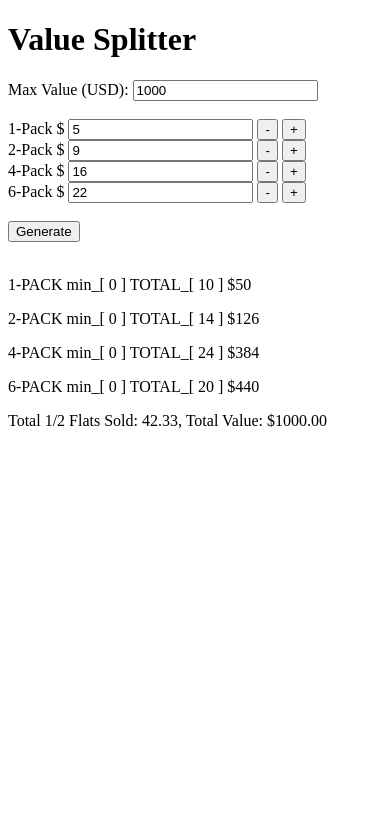
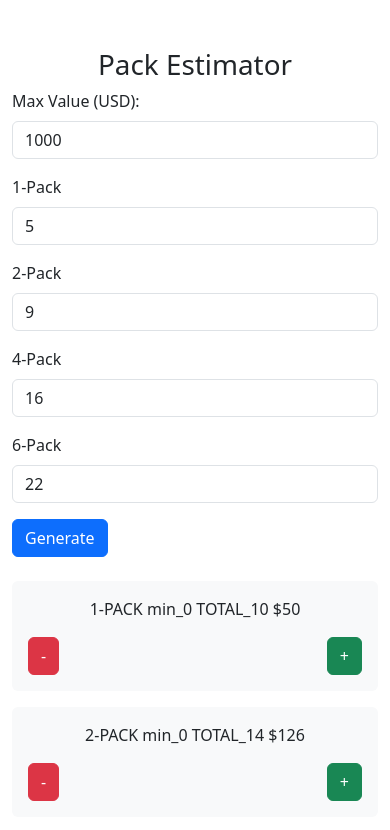
Before and after one commit to isaacdozier/pack-estimator, a plain HTML site: page index.html in a window 390 px wide. Both pictures are taken after a click on the button "Generate". Shown: the top 830 px of the page. Drawn offline with nearby package versions, Linux system fonts and the light colour scheme.

Commit message:
v0.3.0
mobile layout

```diff
--- a/index.html
+++ b/index.html
@@ -3,51 +3,54 @@
 <head>
   <meta charset="UTF-8">
   <meta name="viewport" content="width=device-width, initial-scale=1.0">
-  <title>Value Splitter</title>
+  <title>Pack Estimator</title>
+  <!-- Include Bootstrap CSS -->
+  <link rel="stylesheet" href="https://cdn.jsdelivr.net/npm/bootstrap@5.3.0/dist/css/bootstrap.min.css">
 </head>
 <body>
-  <h1>Value Splitter</h1>
+  <div class="container mt-5">
+    <h1 class="text-center">Pack Estimator</h1>
 
-  <label for="valueUSD">Max Value (USD):</label>
-  <input type="number" id="valueUSD" value="1000">
-  <br/>
-  <br/>
+    <div class="mb-3">
+      <label for="valueUSD" class="form-label">Max Value (USD):</label>
+      <input type="number" class="form-control" id="valueUSD" value="1000">
+    </div>
 
-  <!--<label for="organicSold">Organic Flats Sold:</label>
-  <input type="number" id="organicSold" value="25">
-  <br/>
-  <br/>-->
+    <div class="mb-3">
+      <div class="input-container">
+        <label for="packPrice1" class="form-label">1-Pack</label>
+        <input type="number" class="form-control" id="packPrice1" value="5">
+      </div>
+    </div>
 
-  <label for="packPrice1">1-Pack $</label>
-  <input type="number" id="packPrice1" value="5">
-  <button id="0" class="minusButton">-</button>
-  <button id="0" class="plusButton">+</button>
-  <br/>
+    <div class="mb-3">
+      <div class="input-container">
+        <label for="packPrice2" class="form-label">2-Pack</label>
+        <input type="number" class="form-control" id="packPrice2" value="9">
+      </div>
+    </div>
 
-  <label for="packPrice2">2-Pack $</label>
-  <input type="number" id="packPrice2" value="9">
-  <button id="1" class="minusButton">-</button>
-  <button id="1" class="plusButton">+</button>
-  <br/>
+    <div class="mb-3">
+      <div class="input-container">
+        <label for="packPrice4" class="form-label">4-Pack</label>
+        <input type="number" class="form-control" id="packPrice4" value="16">
+      </div>
+    </div>
 
-  <label for="packPrice4">4-Pack $</label>
-  <input type="number" id="packPrice4" value="16">
-  <button id="2" class="minusButton">-</button>
-  <button id="2" class="plusButton">+</button>
-  <br/>
+    <div class="mb-3">
+      <div class="input-container">
+        <label for="packPrice6" class="form-label">6-Pack</label>
+        <input type="USD" class="form-control" id="packPrice6" value="22">
+      </div>
+    </div>
 
-  <label for="packPrice6">6-Pack $</label>
-  <input type="number" id="packPrice6" value="22">
-  <button id="3" class="minusButton">-</button>
-  <button id="3" class="plusButton">+</button>
-  <br/>
-  <br/>
+    <button id="generate" class="btn btn-primary">Generate</button>
 
-  <button id="generate">Generate</button>
-  <br/>
-  <br/>
+    <div id="resultContainer" class="mt-4 text-center"></div>
+  </div>
 
-  <div id="resultContainer"></div>
+  <!-- Include Bootstrap JS (optional) -->
+  <script src="https://cdn.jsdelivr.net/npm/bootstrap@5.3.0/dist/js/bootstrap.bundle.min.js"></script>
 
   <script src="src.js"></script>
 </body>
--- a/src.js
+++ b/src.js
@@ -90,22 +90,45 @@ function displayPriceMap(arrayOfObjects) {
 
     for (var i = 0; i < arrayOfObjects.length; i++) {
         var item = arrayOfObjects[i];
-        var itemQTY = item.sold
-        var itemTotalValue = item.price * item.sold
+        var itemQTY = item.sold;
+        var itemTotalValue = item.price * item.sold;
         var itemText = item.qty + "-PACK " +
-                    "min_[ " + dS[i]  + " ] " +
-                    "TOTAL_[ " + itemQTY  + " ] " +
-                    "$" + itemTotalValue; // Format to two decimal places
-        var itemElement = document.createElement("p");
-        itemElement.textContent = itemText;
+                    "min_" + dS[i]  +
+                    " TOTAL_" + itemQTY  +
+                    " $" + itemTotalValue; // Format to two decimal places
+
+        var itemElement = document.createElement("div");
+        itemElement.classList.add("mb-3", "p-3", "bg-light", "rounded"); // Bootstrap classes
+
+        var resultText = document.createElement("p");
+        resultText.textContent = itemText;
+        itemElement.appendChild(resultText);
+
+        var buttonsContainer = document.createElement("div");
+        buttonsContainer.classList.add("d-flex", "justify-content-between", "align-items-center");
+
+        var minusButton = document.createElement("button");
+        minusButton.textContent = "-";
+        minusButton.classList.add("btn", "btn-danger", "minusButton");
+        minusButton.id = i.toString();
+        buttonsContainer.appendChild(minusButton);
+
+        var plusButton = document.createElement("button");
+        plusButton.textContent = "+";
+        plusButton.classList.add("btn", "btn-success", "plusButton");
+        plusButton.id = i.toString();
+        buttonsContainer.appendChild(plusButton);
+
+        itemElement.appendChild(buttonsContainer);
         resultContainer.appendChild(itemElement);
 
         totalPacksSold += Number(item.sold * item.qty / 6);
     }
 
     var totalText = "Total 1/2 Flats Sold: " + totalPacksSold.toFixed(2)
-                  + ", Total Value: $" + sumPriceMap().toFixed(2); // Format to two decimal places
+                  + ", Total Value: $" + sumPriceMap().toFixed(2);
     var totalElement = document.createElement("p");
+    totalElement.classList.add("mt-4"); // Add margin top
     totalElement.textContent = totalText;
     resultContainer.appendChild(totalElement);
 
@@ -113,21 +136,26 @@ function displayPriceMap(arrayOfObjects) {
     for (var i = 0; i < arrayOfObjects.length; i++) {
         arrayOfObjects[i].sold = 0;
     }
+
+    buttonEvents();
 }
 
+
+
+function buttonEvents(){
     const minusButtons = document.querySelectorAll(".minusButton");
     const plusButtons = document.querySelectorAll(".plusButton");
 
     minusButtons.forEach(button => {
       const id = parseInt(button.id);
-    button.addEventListener("click", () => handleMinus(id));
-    button.addEventListener("touchstart", () => handleMinus(id));
+      button.addEventListener("mousedown", () => handleMinus(id)); // For desktop
+      button.addEventListener("touchstart", () => handleMinus(id)); // For touchscreen devices
     });
 
     plusButtons.forEach(button => {
       const id = parseInt(button.id);
-    button.addEventListener("click", () => handlePlus(id));
-    button.addEventListener("touchstart", () => handlePlus(id));
+      button.addEventListener("mousedown", () => handlePlus(id)); // For desktop
+      button.addEventListener("touchstart", () => handlePlus(id)); // For touchscreen devices
     });
 
     const handleMinus = (i) => {
@@ -143,3 +171,4 @@ const minusButtons = document.querySelectorAll(".minusButton");
       priceMap = defaultPriceMap(dS[0], dS[1], dS[2], dS[3]);
       calculate();
     };
+}
```
Lines whose indentation alone changed are shown as unchanged.
